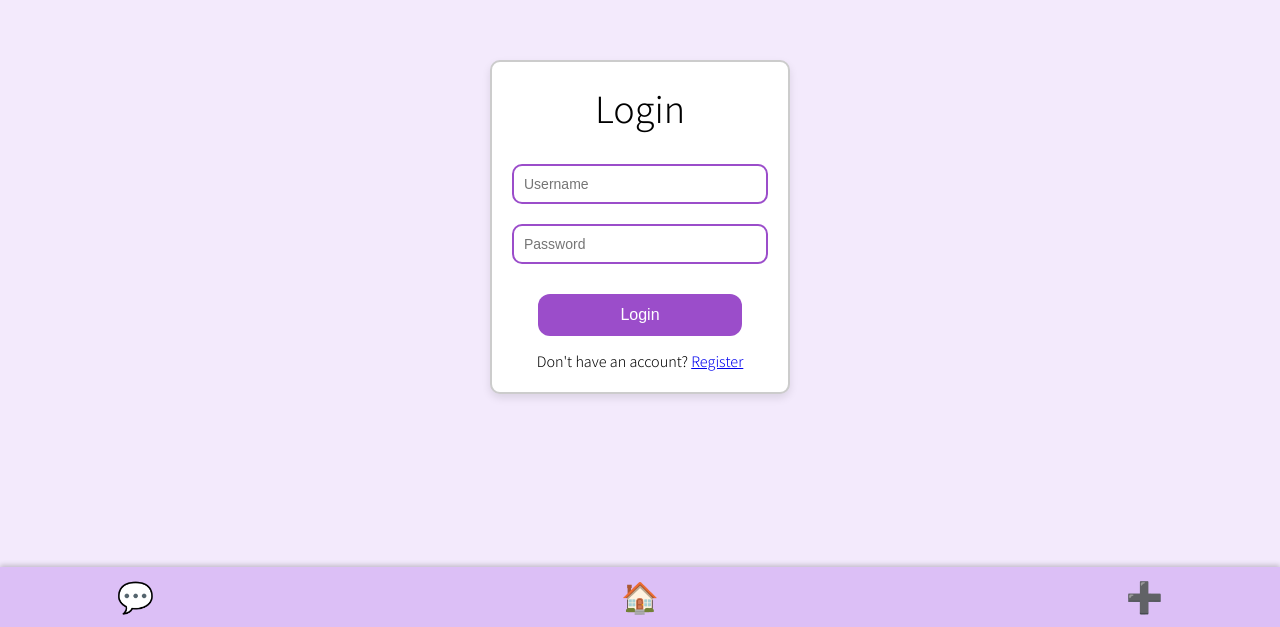
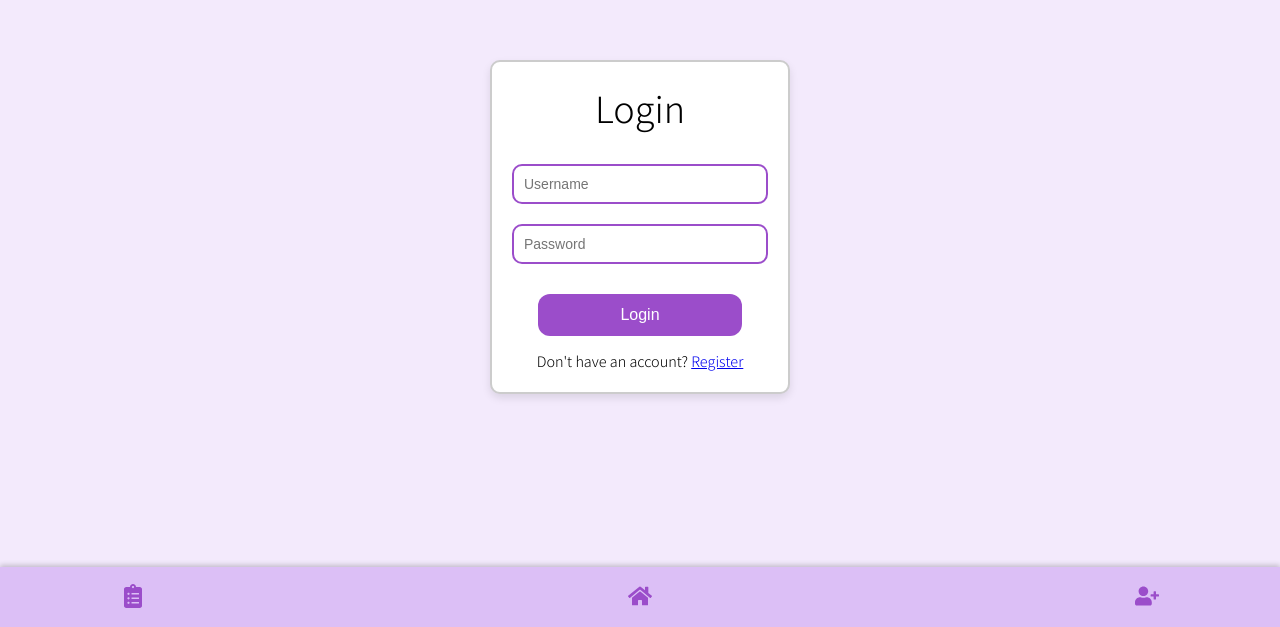
Before and after one commit to leehaim8/KidCare, a React (Create React App) app in the folder client/: page /login in a window 1280 px wide. Shown: the part 173-800 px from the top of the page. Built offline with nearby package versions, Linux system fonts and the light colour scheme.

Commit message:
Chaging all the icons in the project using react-icons/fa

```diff
--- a/client/package.json
+++ b/client/package.json
@@ -7,6 +7,7 @@
     "react": "^18.2.0",
     "react-chartjs-2": "^5.3.0",
     "react-dom": "^18.2.0",
+    "react-icons": "^5.4.0",
     "react-router-dom": "^6.28.1",
     "react-scripts": "5.0.1"
   },
--- a/client/public/css/style.css
+++ b/client/public/css/style.css
@@ -160,7 +160,7 @@ form button:hover {
     color: black;
     transition: left 0.3s ease-in-out;
     box-shadow: none;
-    z-index: 999;
+    z-index: 1000;
 }
 
 .hamburger-menu.open {
@@ -366,7 +366,6 @@ form button:hover {
     color: var(--form-color);
     border: 2px solid var(--form-color);
     border-width: 2px;
-
 }
 
 
@@ -598,7 +597,7 @@ input[type="range"]::-moz-range-thumb {
     bottom: 0;
     width: 100%;
     box-shadow: 0px -2px 5px rgba(0, 0, 0, 0.2);
-    z-index: 1000;
+    z-index: 999;
 }
 
 .footer-link {
@@ -617,6 +616,7 @@ input[type="range"]::-moz-range-thumb {
 
 .footer-icon {
     font-size: 30px;
+    color: var(--form-color);
 }
 
 .child-info-container {
@@ -745,7 +745,10 @@ input[type="range"]::-moz-range-thumb {
 }
 
 .mood-icon {
-    font-size: 24px;
+    font-size: 30px;
+    display: flex;
+    justify-content: center;
+    align-items: center;
 }
 
 .card-body {
--- a/client/src/components/Footer.jsx
+++ b/client/src/components/Footer.jsx
@@ -1,19 +1,26 @@
 import React from "react";
 import { NavLink } from "react-router-dom";
+import { FaClipboardList, FaHome, FaUserPlus } from "react-icons/fa";
 
 function Footer() {
     return (
         <footer className="footer">
             <NavLink to="/WeeklyFeedback" className="footer-link">
-                <span className="footer-icon">💬</span>
+                <span className="footer-icon">
+                    <FaClipboardList size={24} />
+                </span>
             </NavLink>
             <div className="divider"></div>
             <NavLink to="/HomePage" className="footer-link">
-                <span className="footer-icon">🏠</span>
+                <span className="footer-icon">
+                    <FaHome size={24} />
+                </span>
             </NavLink>
             <div className="divider"></div>
             <NavLink to="/addChild" className="footer-link">
-                <span className="footer-icon">➕</span>
+                <span className="footer-icon">
+                    <FaUserPlus size={24} />
+                </span>
             </NavLink>
         </footer>
     );
--- a/client/src/components/Navbar.jsx
+++ b/client/src/components/Navbar.jsx
@@ -1,5 +1,6 @@
 import React, { useState } from "react";
 import { Link, useNavigate } from "react-router-dom";
+import { FaHome, FaChartBar, FaClipboardList, FaBook, FaUserFriends, FaCog, FaSignOutAlt } from "react-icons/fa";
 
 const HamburgerMenu = () => {
     const [isOpen, setIsOpen] = useState(false);
@@ -22,15 +23,15 @@ const HamburgerMenu = () => {
                 <button className="close-button" onClick={toggleMenu}>✖</button>
                 <nav className="menu-nav">
                     <ul className="top-links">
-                        <li><Link to="/HomePage">🏠 HomePage</Link></li>
-                        <li><Link to="/WeeklyFeedback">📊 Weekly Feedback</Link></li>
-                        <li><Link to="#">🔄 Periodic Feedback</Link></li>
-                        <li><Link to="#">📚 Resource Library</Link></li>
-                        <li><Link to="/Experts">👥 External Professional Directory</Link></li>
+                        <li><Link to="/HomePage"> <FaHome /> HomePage</Link></li>
+                        <li><Link to="/WeeklyFeedback"><FaChartBar /> Weekly Feedback</Link></li>
+                        <li><Link to="#"><FaClipboardList /> Periodic Feedback</Link></li>
+                        <li><Link to="#"><FaBook /> Resource Library</Link></li>
+                        <li><Link to="/Experts"><FaUserFriends /> External Professional Directory</Link></li>
                     </ul>
                     <ul className="bottom-links">
-                        <li><button onClick={handleLogout}>🚪 Log-out</button></li>
-                        <li><Link to="#">⚙️ Setting</Link></li>
+                        <li><button onClick={handleLogout}><FaSignOutAlt /> Log-out</button></li>
+                        <li><Link to="#"><FaCog /> Setting</Link></li>
                     </ul>
                 </nav>
             </div>
--- a/client/src/components/WeeklyFeedbackChildPage.jsx
+++ b/client/src/components/WeeklyFeedbackChildPage.jsx
@@ -1,5 +1,6 @@
 import React, { useState } from 'react';
 import { useNavigate } from "react-router-dom";
+import { FaSmile, FaSadTear } from 'react-icons/fa';
 
 const WeeklyFeedback = ({ weekFeedback }) => {
     const [expandedIndex, setExpandedIndex] = useState(null);
@@ -35,21 +36,13 @@ const WeeklyFeedback = ({ weekFeedback }) => {
                     <div className="card-header">
                         <h4>{formatDate(feedback.Date)}</h4>
                         <div className="mood-icon">
-                            {feedback.mood === 'Happy' ? (
-                                <span role="img" aria-label="happy" style={{ color: 'green' }}>
-                                    😊
-                                </span>
-                            ) : (
-                                <span role="img" aria-label="sad" style={{ color: 'red' }}>
-                                    😞
-                                </span>
-                            )}
+                            {feedback.mood === 'Happy' ? (<FaSmile style={{ color: 'green' }} />) : (<FaSadTear style={{ color: 'red' }} />)}
                         </div>
                     </div>
                     <div className={`card-body ${expandedIndex === index ? 'show' : ''}`}>
-                        <p><strong>Activities:</strong> {feedback.activities.join(', ')}</p>
-                        <p><strong>Social Interaction:</strong> <span role="img" aria-label="group">👫</span> {feedback.socialInteraction}</p>
-                        <p><strong>Notes:</strong> {feedback.notes}</p>
+                        <p><strong>Activities: </strong> {feedback.activities.join(', ')}</p>
+                        <p><strong>Social Interaction: </strong>{feedback.socialInteraction}</p>
+                        <p><strong>Notes: </strong> {feedback.notes}</p>
                     </div>
                 </div>
             ))}
```
Also changed, not shown: 1 other file (tests, documents, lock files or other folders).
